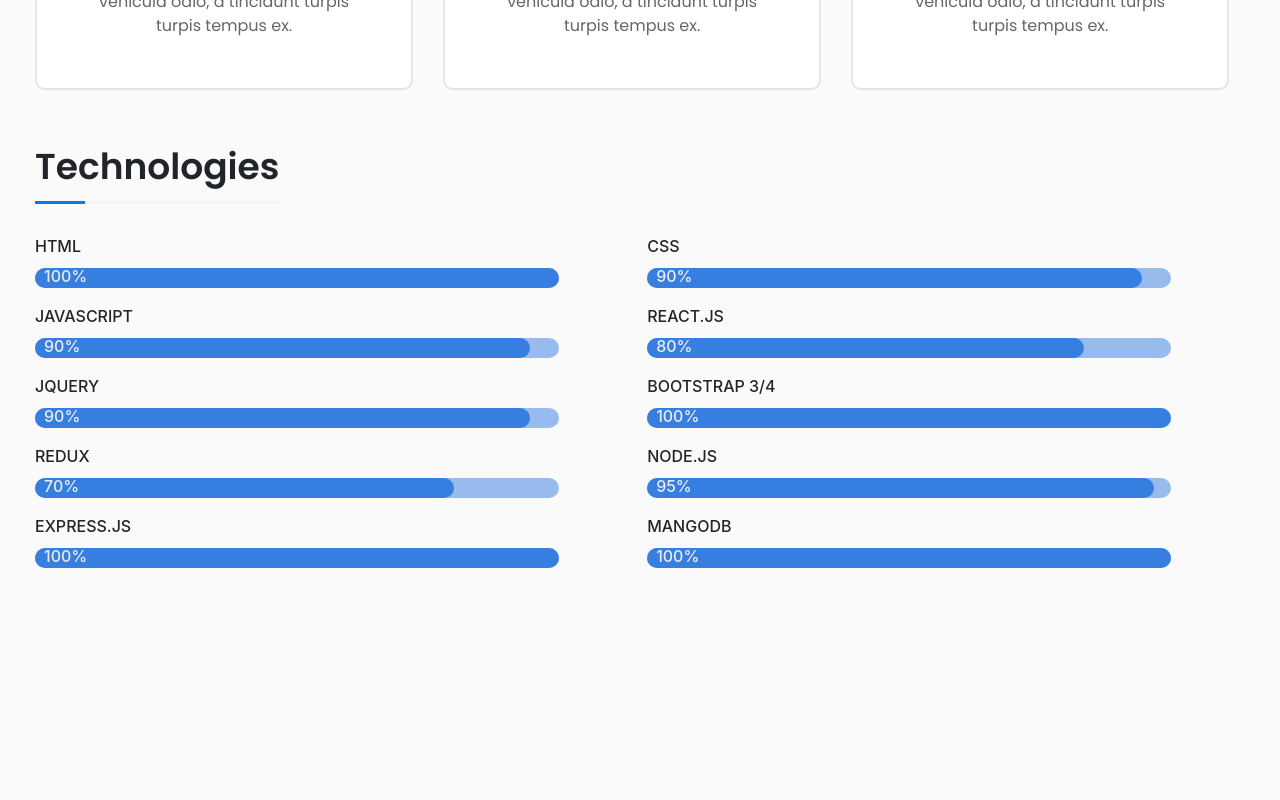
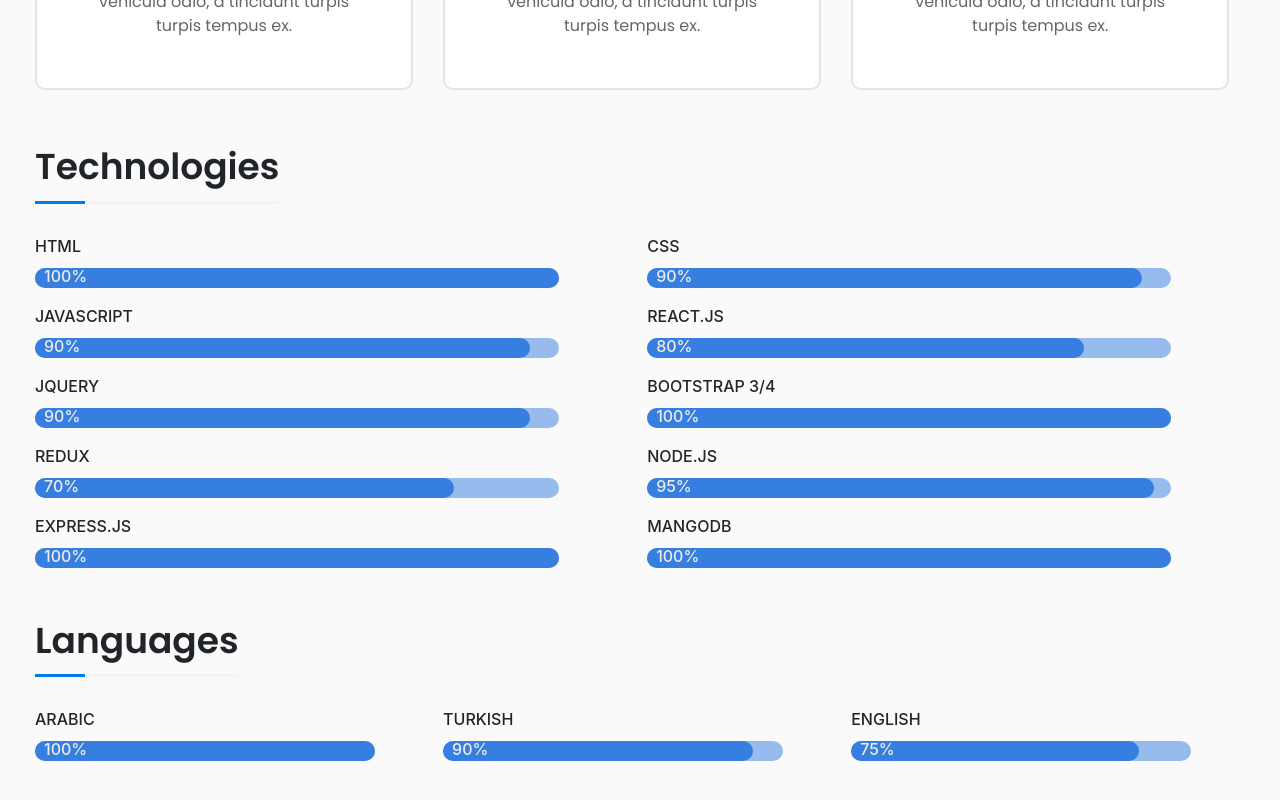
Before and after one commit to Emad-Khatrush/Emad-personal-website, a React (Create React App) app: page / in a window 1280 px wide. Shown: the part 1608-2408 px from the top of the page. Before the commit the page ends 2227 px from the top, so only its background shows below. Built offline with nearby package versions, Linux system fonts and the light colour scheme.

Commit message:
added languages section

```diff
--- /dev/null
+++ b/src/components/Languages/Languages.js
@@ -0,0 +1,42 @@
+import React from 'react';
+
+import classes from './Languages.module.css';
+import skillsClasses from '../Skills/Skills.module.css';
+
+const languages = () => {
+  return(
+    <section className={classes.Languages}>
+      <div className="row">
+        <div className="col-sm-12">
+          <div className={skillsClasses.Title}>
+            <h2> Languages </h2>
+          </div>
+        </div>
+      </div>
+
+      <div className="row">
+          <div className="col-sm-12 col-md-4">
+            <ul>
+              <li className={classes.Arabic}> Arabic </li>
+              <h6> 100% </h6>
+            </ul>
+          </div>
+
+          <div className="col-sm-12 col-md-4">
+            <ul>
+              <li className={classes.Turkish}> Turkish </li>
+              <h6> 90% </h6>
+            </ul>
+          </div>
+
+          <div className="col-sm-12 col-md-4">
+            <ul>
+              <li className={classes.English}> English </li>
+              <h6> 75% </h6>
+            </ul>
+          </div>
+      </div>
+    </section>
+  )
+}
+export default languages;
--- /dev/null
+++ b/src/components/Languages/Languages.module.css
@@ -0,0 +1,99 @@
+.Languages{
+  padding-left: 35px;
+  padding-bottom: 45px;
+}
+.Languages h2{
+  font-size: 36px;
+  font-family: 'Poppins', sans-serif;
+  font-weight: 800;
+}
+.Languages h2::after{
+  display: block;
+  position: absolute;
+  content: '';
+  width: 50px;
+  background-color: #007ced;
+  height: 3px;
+  bottom: 0;
+}
+.Languages h2::before{
+  display: block;
+  position: absolute;
+  content: '';
+  width: 100%;
+  background-color: #f4f4f4;
+  height: 3px;
+  bottom: 0;
+}
+
+.Languages ul{
+  padding-left: 0;
+  padding-bottom: 30px;
+}
+.Languages li{
+  position: relative;
+  list-style: none;
+  font-weight: 500;
+  text-transform: uppercase;
+}
+
+.Languages h6{
+  position: absolute;
+  padding: 9px;
+  color: #ececec;
+}
+
+.Languages li:before {
+  z-index: -2;
+  content: "";
+  position: absolute;
+  top: calc(100% + 10px);
+  left: 0;
+  width: 90%;
+  height: 20px;
+  background-color: rgba(54, 126, 223, .5);
+  border-radius: 1000px;
+}
+.Languages li:after {
+  z-index: -1;
+  content: "";
+  position: absolute;
+  top: calc(100% + 10px);
+  left: 0;
+  width: 0;
+  height: 20px;
+  background-color: rgba(54, 126, 223, 1);
+  border-radius: 1000px;
+  animation-duration: .7s;
+  animation-timing-function: ease;
+  animation-fill-mode: forwards;
+}
+.Languages .Arabic:after {
+  animation-name: arabic;
+}
+
+@keyframes arabic {
+    to {
+        width: 90%;
+    }
+}
+
+.Languages .Turkish:after {
+  animation-name: turkish;
+}
+
+@keyframes turkish {
+    to {
+        width: 82%;
+    }
+}
+
+.Languages .English:after {
+  animation-name: english;
+}
+
+@keyframes english {
+    to {
+        width: 76%;
+    }
+}
--- a/src/contianers/Home/Home.js
+++ b/src/contianers/Home/Home.js
@@ -5,6 +5,7 @@ import Jumbotron from '../../components/Jumbotron/Jumbotron';
 import Skills from '../../components/Skills/Skills';
 import Education from '../../components/Education/Education';
 import Technologies from '../../components/Technologies/Technologies';
+import Languages from '../../components/Languages/Languages';
 
 class Home extends Component{
 
@@ -16,6 +17,7 @@ class Home extends Component{
         <Skills />
         <Education />
         <Technologies />
+        <Languages />
       </div>
     )
   }
```
